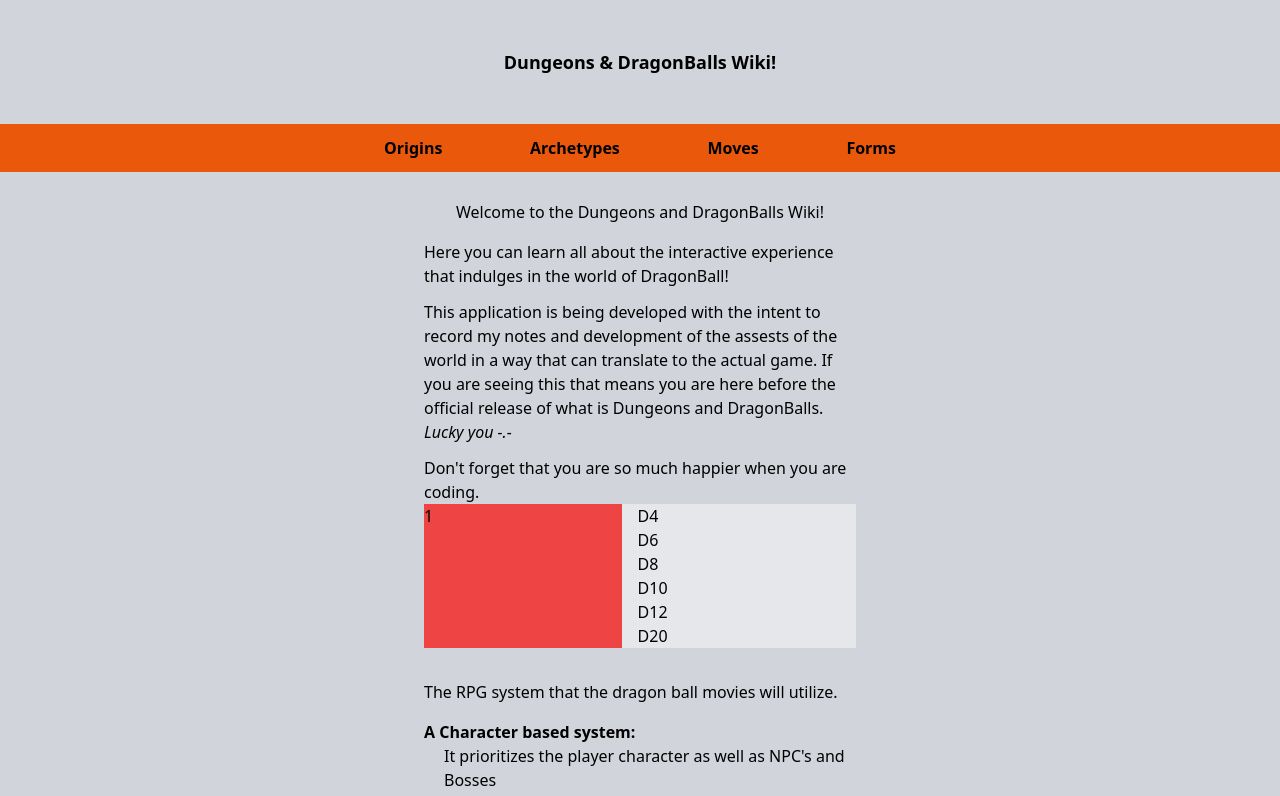
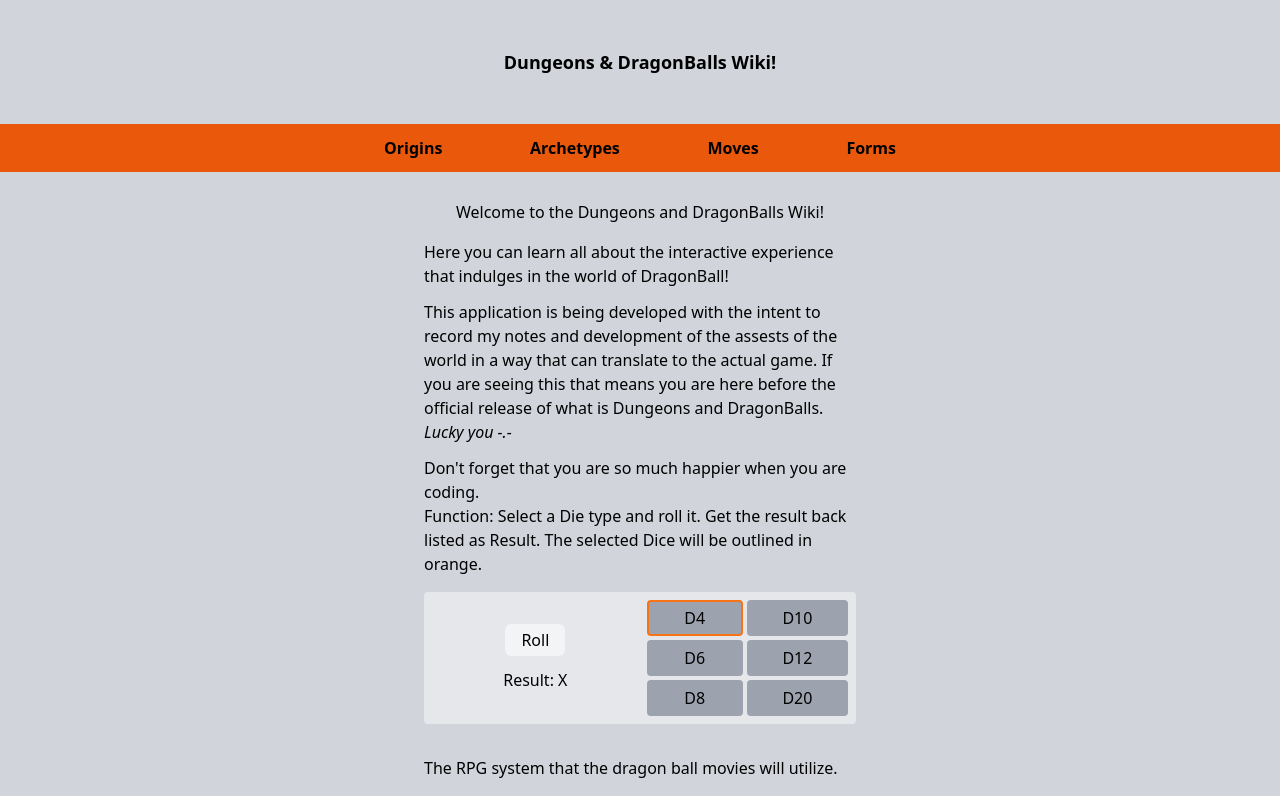
Before and after one commit to KylePep/ddbwiki, a Next.js app: page / in a window 1280 px wide. Shown: the top 796 px of the page. Built offline with nearby package versions, Linux system fonts and the light colour scheme.

Commit message:
Dice component returns a random value between 1 and die selected

```diff
--- a/app/components/Dice.tsx
+++ b/app/components/Dice.tsx
@@ -1,20 +1,42 @@
-import React from 'react'
+import React, { useState } from 'react';
 
 export default function Dice() {
+  const [selectedDie, setSelectedDie] = useState('D4');
+  const [result, setResult] = useState(null);
+
+  const rollDie = () => {
+    const maxNumber = parseInt(selectedDie.slice(1)); // Extract the number from selectedDie (e.g., D4 -> 4)
+    const randomNumber = Math.floor(Math.random() * maxNumber) + 1;
+    setResult(randomNumber);
+  };
+
   return (
     <>
-      <div className='grid grid-rows-1 grid-flow-col gap-4 bg-gray-200 '>
-        <div className='min-h-20 bg-red-500'>1</div>
-        <div className='grid grid-rows-6 grid-flow-col'>
-          <div>D4</div>
-          <div>D6</div>
-          <div>D8</div>
-          <div>D10</div>
-          <div>D12</div>
-          <div>D20</div>
+      <p>
+        Function: Select a Die type and roll it. Get the result back listed as Result. The selected Dice will be outlined in orange.
+      </p>
+
+      <div className='grid grid-rows-1 grid-flow-col gap-2 bg-gray-200 rounded my-4 p-2'>
+
+        <div className='flex flex-col items-center justify-center min-h-20'>
+          <button className='bg-gray-100 hover:bg-gray-200 px-4 py-1 mb-3 rounded-md' onClick={rollDie}>
+            Roll
+          </button>
+          <div>Result: {result !== null ? result : 'X'}</div>
         </div>
 
+        <div className='grid grid-rows-3 gap-1 grid-flow-col'>
+          {['D4', 'D6', 'D8', 'D10', 'D12', 'D20'].map(dieType => (
+            <button
+              key={dieType}
+              className={`bg-gray-400 hover:bg-gray-300 py-1 text-center rounded ${selectedDie === dieType ? 'border-solid border-2 border-orange-500' : ''}`}
+              onClick={() => setSelectedDie(dieType)}
+            >
+              {dieType}
+            </button>
+          ))}
+        </div>
       </div>
     </>
-  )
+  );
 }
```
